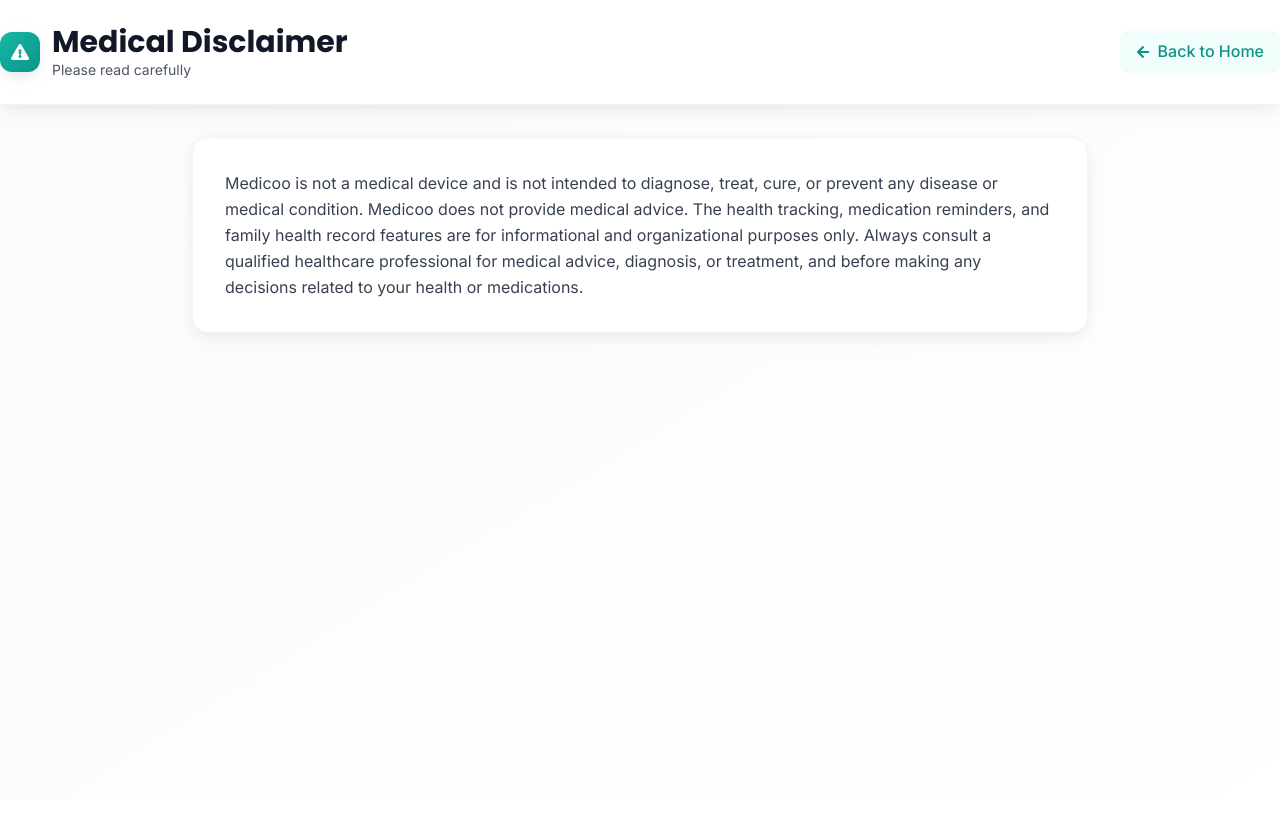
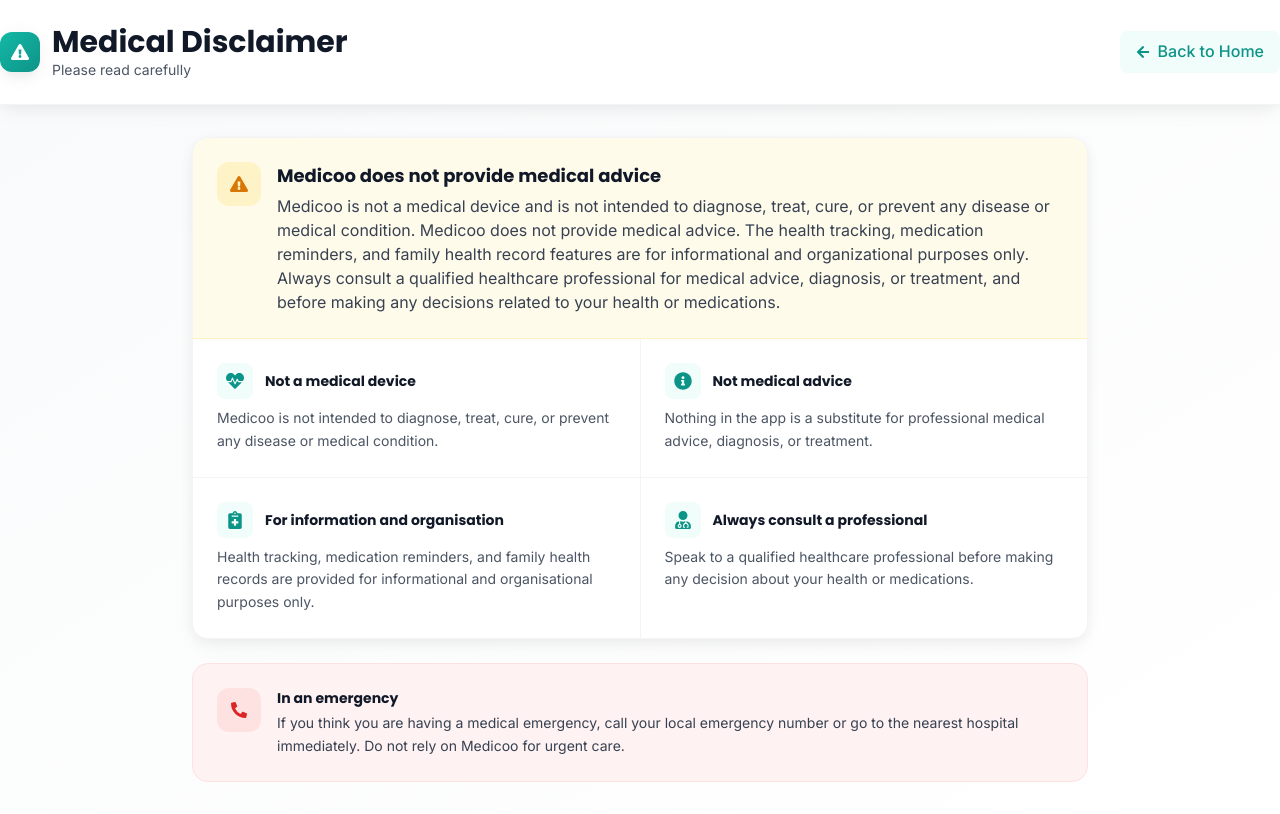
Before and after one commit to IM-No4/mediseen_web, a React (Create React App) app: page /medical-disclaimer in a window 1280 px wide. Built offline with nearby package versions, Linux system fonts and the light colour scheme.

Commit message:
Update 03092026_

```diff
--- a/src/components/Features.js
+++ b/src/components/Features.js
@@ -10,7 +10,7 @@
       description: "All medicines are sourced directly from authorized distributors and verified pharmacies with quality assurance.",
       color: "from-primary-500 to-primary-600",
       bgColor: "bg-primary-50",
-      highlights: ["FDA Approved", "Quality Verified", "Genuine Products", "Safe & Secure"]
+      highlights: ["Authorized Sourcing", "Quality Verified", "Genuine Products", "Safe & Secure"]
     },
     {
       icon: <FaClock className="text-2xl" />,
@@ -228,8 +228,8 @@
                   <FaCertificate className="text-success-600 text-base" />
                 </div>
                 <div>
-                  <h4 className="font-display font-bold text-gray-900 text-sm">Certified & Licensed</h4>
-                  <p className="text-gray-600 text-xs">All services are fully certified and licensed by regulatory authorities</p>
+                  <h4 className="font-display font-bold text-gray-900 text-sm">Verified Partners</h4>
+                  <p className="text-gray-600 text-xs">We check the credentials of the pharmacies and professionals we work with</p>
                 </div>
               </div>
               <div className="flex items-center space-x-3">
--- a/src/components/MedicalDisclaimer.js
+++ b/src/components/MedicalDisclaimer.js
@@ -1,7 +1,38 @@
 import React from 'react';
 import { Link } from 'react-router-dom';
-import { FaExclamationTriangle, FaArrowLeft } from 'react-icons/fa';
+import {
+  FaExclamationTriangle,
+  FaArrowLeft,
+  FaHeartbeat,
+  FaInfoCircle,
+  FaUserMd,
+  FaNotesMedical,
+  FaPhoneAlt,
+} from 'react-icons/fa';
 import { MEDICAL_DISCLAIMER_FULL, MEDICAL_DISCLAIMER_TITLE } from '../constants/medicalDisclaimer';
+
+const points = [
+  {
+    icon: <FaHeartbeat className="text-lg" />,
+    title: 'Not a medical device',
+    body: 'Medicoo is not intended to diagnose, treat, cure, or prevent any disease or medical condition.',
+  },
+  {
+    icon: <FaInfoCircle className="text-lg" />,
+    title: 'Not medical advice',
+    body: 'Nothing in the app is a substitute for professional medical advice, diagnosis, or treatment.',
+  },
+  {
+    icon: <FaNotesMedical className="text-lg" />,
+    title: 'For information and organisation',
+    body: 'Health tracking, medication reminders, and family health records are provided for informational and organisational purposes only.',
+  },
+  {
+    icon: <FaUserMd className="text-lg" />,
+    title: 'Always consult a professional',
+    body: 'Speak to a qualified healthcare professional before making any decision about your health or medications.',
+  },
+];
 
 const MedicalDisclaimer = () => {
   return (
@@ -44,11 +75,51 @@
       </div>
 
       <div className="container-custom px-2 md:px-0 py-8">
-        <div className="max-w-4xl mx-auto">
-          <div className="bg-white rounded-2xl shadow-soft border border-gray-100 p-8">
-            <p className="text-gray-700 leading-relaxed text-base">
-              {MEDICAL_DISCLAIMER_FULL}
-            </p>
+        <div className="max-w-4xl mx-auto space-y-6">
+          {/* Full statement */}
+          <div className="bg-white rounded-2xl shadow-soft border border-gray-100 overflow-hidden">
+            <div className="flex items-start space-x-4 bg-warning-50 border-b border-warning-100 p-6">
+              <div className="w-11 h-11 rounded-xl bg-warning-100 text-warning-600 flex items-center justify-center flex-shrink-0">
+                <FaExclamationTriangle className="text-lg" />
+              </div>
+              <div>
+                <h2 className="font-display font-bold text-gray-900 text-lg mb-1">
+                  Medicoo does not provide medical advice
+                </h2>
+                <p className="text-gray-700 leading-relaxed text-sm sm:text-base">
+                  {MEDICAL_DISCLAIMER_FULL}
+                </p>
+              </div>
+            </div>
+
+            {/* Breakdown */}
+            <div className="grid sm:grid-cols-2 gap-px bg-gray-100">
+              {points.map((point) => (
+                <div key={point.title} className="bg-white p-6">
+                  <div className="flex items-center space-x-3 mb-2">
+                    <div className="w-9 h-9 rounded-lg bg-primary-50 text-primary-600 flex items-center justify-center flex-shrink-0">
+                      {point.icon}
+                    </div>
+                    <h3 className="font-display font-bold text-gray-900 text-sm">{point.title}</h3>
+                  </div>
+                  <p className="text-gray-600 text-sm leading-relaxed">{point.body}</p>
+                </div>
+              ))}
+            </div>
+          </div>
+
+          {/* Emergency callout */}
+          <div className="bg-red-50 border border-red-100 rounded-2xl p-6 flex items-start space-x-4">
+            <div className="w-11 h-11 rounded-xl bg-red-100 text-red-600 flex items-center justify-center flex-shrink-0">
+              <FaPhoneAlt className="text-base" />
+            </div>
+            <div>
+              <h3 className="font-display font-bold text-gray-900 text-sm mb-1">In an emergency</h3>
+              <p className="text-gray-700 text-sm leading-relaxed">
+                If you think you are having a medical emergency, call your local emergency number or
+                go to the nearest hospital immediately. Do not rely on Medicoo for urgent care.
+              </p>
+            </div>
           </div>
         </div>
       </div>
--- a/src/components/PrivacyPolicy.js
+++ b/src/components/PrivacyPolicy.js
@@ -66,8 +66,8 @@
               <div className="flex items-center space-x-3 p-4 bg-success-50 rounded-xl">
                 <FaLock className="text-success-600 text-lg" />
                 <div>
-                  <div className="font-semibold text-gray-900 text-sm">HIPAA Compliant</div>
-                  <div className="text-gray-600 text-xs">Following healthcare privacy standards</div>
+                  <div className="font-semibold text-gray-900 text-sm">Data Protection</div>
+                  <div className="text-gray-600 text-xs">Encrypted storage with restricted access</div>
                 </div>
               </div>
             </div>
--- a/src/components/Services.js
+++ b/src/components/Services.js
@@ -13,7 +13,7 @@
     {
       step: "02",
       title: "Get Professional Treatment",
-      description: "Connect with verified healthcare professionals, licensed pharmacies, certified labs, and experienced medical staff for personalized care.",
+      description: "Connect with healthcare professionals, pharmacies, diagnostic labs, and experienced medical staff for personalized care.",
       icon: <FaUserMd className="text-3xl" />,
       color: "from-accent-500 to-accent-600"
     },
@@ -200,8 +200,8 @@
                   <FaShieldAlt className="text-primary-600 text-xl" />
                 </div>
                 <div>
-                  <h4 className="font-display font-bold text-gray-900 text-base">Licensed & Secure</h4>
-                  <p className="text-gray-600 text-sm">All services are licensed and follow strict security protocols</p>
+                  <h4 className="font-display font-bold text-gray-900 text-base">Safe & Secure</h4>
+                  <p className="text-gray-600 text-sm">Your data is protected with encryption and strict access controls</p>
                 </div>
               </div>
               <div className="flex items-center space-x-4">
--- a/src/components/TermsOfService.js
+++ b/src/components/TermsOfService.js
@@ -66,8 +66,8 @@
               <div className="flex items-center space-x-3 p-4 bg-success-50 rounded-xl">
                 <FaGavel className="text-success-600 text-lg" />
                 <div>
-                  <div className="font-semibold text-gray-900 text-sm">Compliant Service</div>
-                  <div className="text-gray-600 text-xs">Following healthcare regulations</div>
+                  <div className="font-semibold text-gray-900 text-sm">Clear & Fair Terms</div>
+                  <div className="text-gray-600 text-xs">Transparent policies for every service</div>
                 </div>
               </div>
             </div>
--- a/src/components/Testimonials.js
+++ b/src/components/Testimonials.js
@@ -168,8 +168,8 @@
                   <FaShieldAlt className="text-success-600 text-lg" />
                 </div>
                 <div>
-                  <h4 className="font-display font-bold text-gray-900">Licensed & Verified</h4>
-                  <p className="text-gray-600 text-sm">All healthcare providers are licensed and verified by regulatory authorities</p>
+                  <h4 className="font-display font-bold text-gray-900">Verified Partners</h4>
+                  <p className="text-gray-600 text-sm">We check the credentials of the pharmacies and professionals we work with</p>
                 </div>
               </div>
               <div className="flex items-center space-x-3">
```
